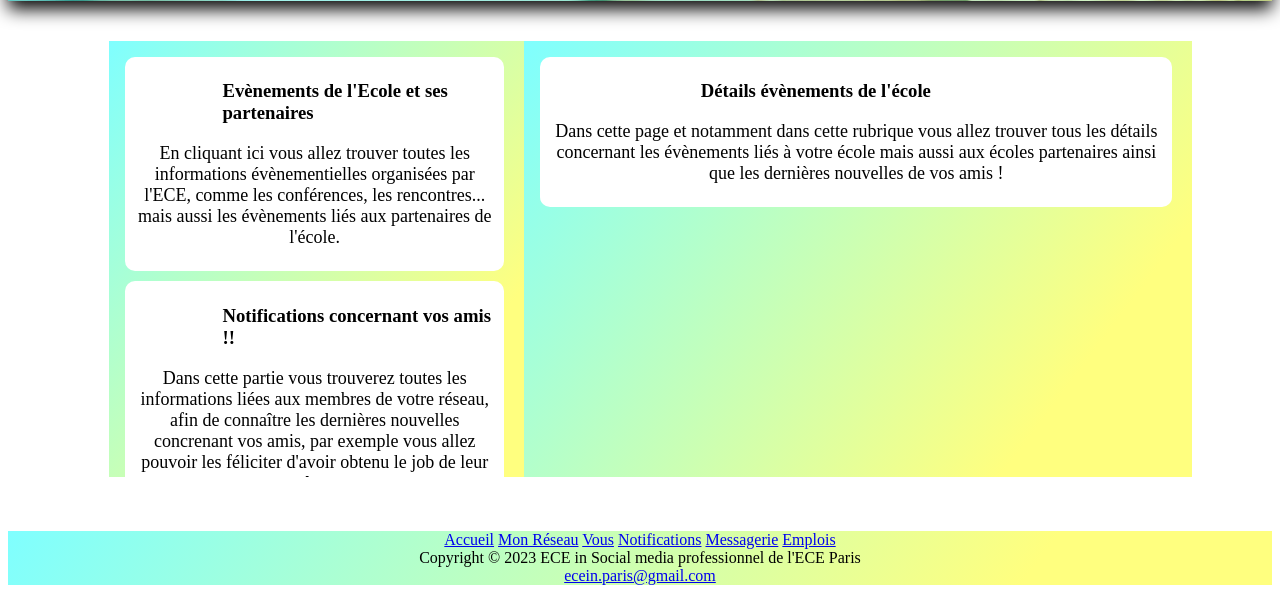
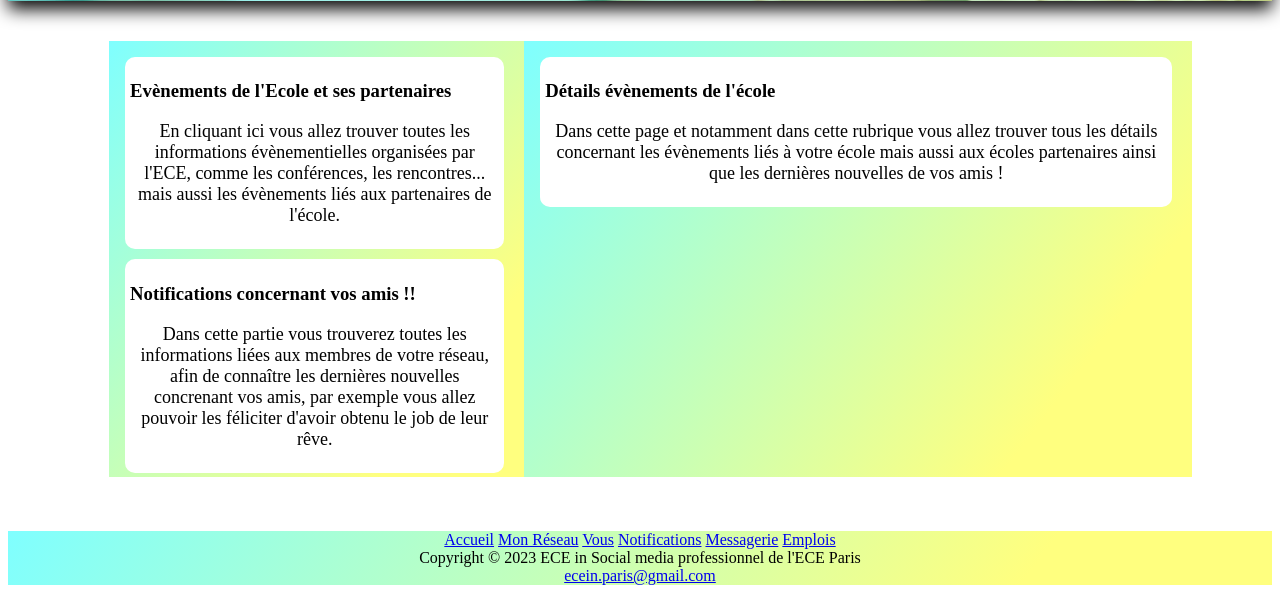
Before and after one commit to SAMYSanmugi/Projet-Web-SOCIAL-MEDIA, a PHP site: page /notifications.html in a window 1280 px wide. Shown: the part 308-901 px from the top of the page. Run offline with PHP 8.4, Linux system fonts and the light colour scheme; some libraries are stand-ins or nearby versions.

Commit message:
Update notifications.css

```diff
--- a/notifications.css
+++ b/notifications.css
@@ -1,6 +1,3 @@
-h3 {
-	margin-left: 25%;
-}
 
 #nav1{
 	filter: drop-shadow(black 0rem 0.5rem 9px);
@@ -71,6 +68,12 @@ h3 {
 	width: 40px;
 }
 
+
+#eve{
+	float: left;
+
+}
+
 .Details {
   width: 50%;
   height: 400px;
```
